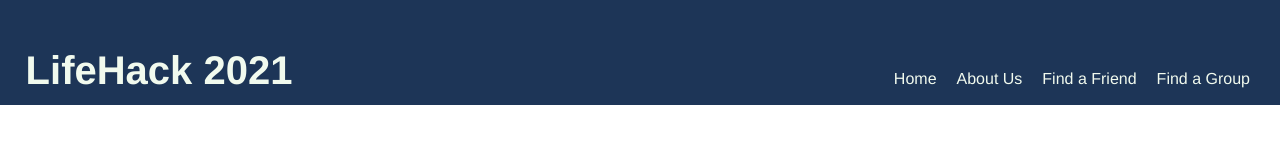
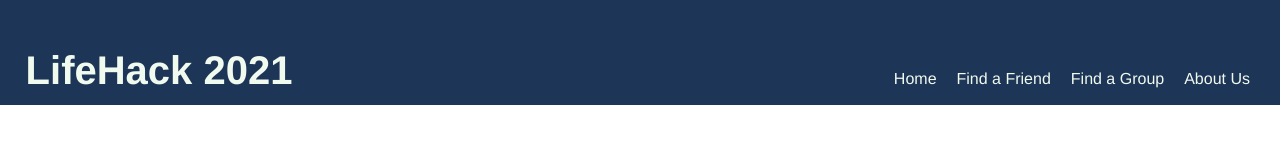
Before and after one commit to sabyeo/lifehack, a Vue app: page / in a window 1280 px wide. Shown: the top 160 px of the page. Built offline with nearby package versions, Linux system fonts and the light colour scheme; no server answers.

Commit message:
Reorder header

```diff
--- a/src/components/Header.vue
+++ b/src/components/Header.vue
@@ -5,13 +5,13 @@
         <h1><router-link to="/" exact id="index">{{ msg }}</router-link></h1>
         <div class="links">
           <a>
+            <router-link to="/about" exact>About Us</router-link>
+          </a>
+          <a>
             <router-link to="/groups" exact>Find a Group</router-link>
           </a>
           <a>
             <router-link to="/friend" exact>Find a Friend</router-link>
-          </a>
-          <a>
-            <router-link to="/about" exact>About Us</router-link>
           </a>
           <a>
             <router-link to="/main" exact>Home</router-link>
```
